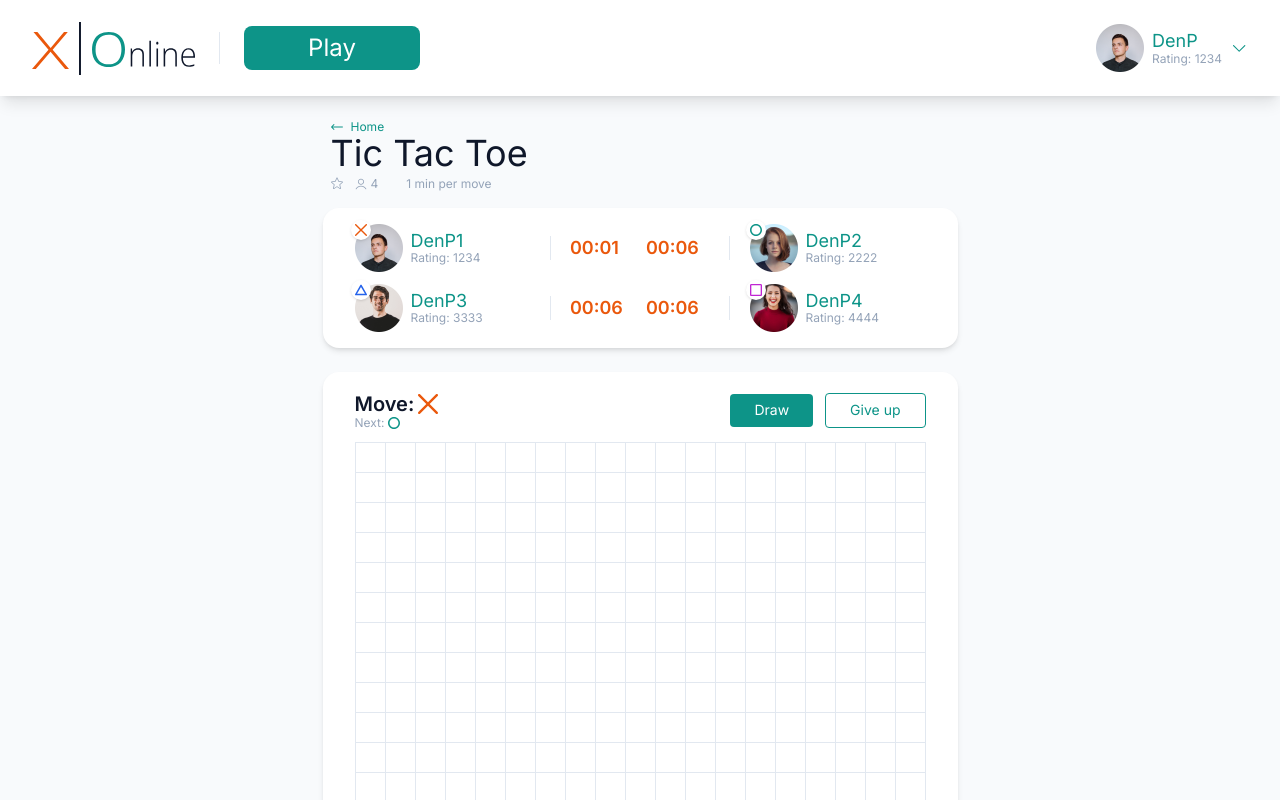
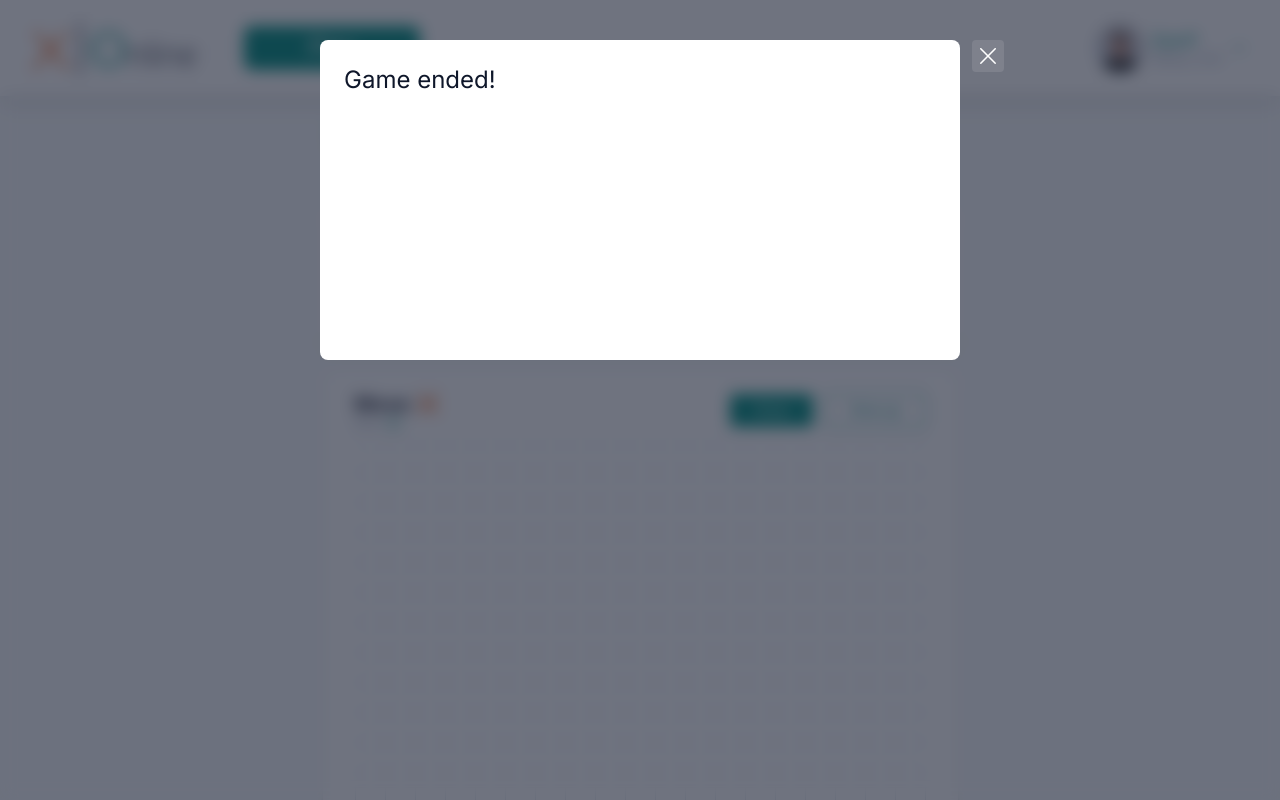
Before and after one commit to pettrushkov/tik-tak-toe-online, a Next.js app: page / in a window 1280 px wide. Shown: the top 800 px of the page. Built offline with nearby package versions, Linux system fonts and the light colour scheme; some icons are missing.

Commit message:
added ui model

```diff
--- /dev/null
+++ b/components/uikit/ui-modal.jsx
@@ -0,0 +1,78 @@
+/**
+ *
+ * @param {{
+ * width: 'md' | 'full'
+ * }} props
+ */
+
+import clsx from "clsx";
+
+export function UiModal({ width = "md", className, children }) {
+  return (
+    <div
+      className={clsx(
+        "fixed inset-0 bg-slate-900/60 backdrop-blur py-10",
+        className,
+      )}
+    >
+      <div
+        className={clsx(
+          "bg-white rounded-lg min-h-[320px] relative flex flex-col",
+          {
+            md: "max-w-[640px] w-full mx-auto",
+            full: "mx-5",
+          }[width],
+        )}
+      >
+        <button
+          className="flex items-center justify-center w-8 h-8
+									 bg-white/10 rounded  hover:bg-white/40 transition-colors
+										 absolute -right-11 top-0"
+        >
+          <CrossLightIcon className="w-4 h-4 text-white" />
+        </button>
+        {children}
+      </div>
+    </div>
+  );
+}
+
+UiModal.Header = function UiModalHeader({ children, className }) {
+  return (
+    <div className={clsx("px-6 pt-6 pb-4 text-2xl", className)}>{children}</div>
+  );
+};
+
+UiModal.Body = function UiModalBody({ children, className }) {
+  return <div className={clsx("px-6", className)}>{children}</div>;
+};
+
+UiModal.Footer = function UiModalFooter({ children, className }) {
+  return (
+    <div className={clsx("mt-auto p-6 flex gap-4 justify-end", className)}>
+      {children}
+    </div>
+  );
+};
+
+function CrossLightIcon({ className }) {
+  return (
+    <svg
+      className={className}
+      width="16"
+      height="16"
+      viewBox="0 0 16 16"
+      fill="none"
+      xmlns="http://www.w3.org/2000/svg"
+    >
+      <path
+        d="M0.781396 16.0001C0.626858 16.0001 0.475783 15.9543 0.347281 15.8685C0.218778 15.7826 0.118621 15.6606 0.0594776 15.5178C0.00033466 15.3751 -0.0151369 15.218 0.0150198 15.0664C0.0451766 14.9148 0.119607 14.7756 0.228896 14.6664L14.6664 0.228853C14.8129 0.0823209 15.0117 0 15.2189 0C15.4261 0 15.6249 0.0823209 15.7714 0.228853C15.9179 0.375385 16.0002 0.574125 16.0002 0.781353C16.0002 0.988581 15.9179 1.18732 15.7714 1.33385L1.3339 15.7714C1.26141 15.844 1.17528 15.9016 1.08047 15.9408C0.985653 15.9801 0.884016 16.0002 0.781396 16.0001Z"
+        fill="currentColor"
+      />
+      <path
+        d="M15.2189 16.0001C15.1163 16.0002 15.0146 15.9801 14.9198 15.9408C14.825 15.9016 14.7389 15.844 14.6664 15.7714L0.228896 1.33385C0.0823639 1.18732 4.30364e-05 0.988581 4.30364e-05 0.781353C4.30364e-05 0.574125 0.0823639 0.375385 0.228896 0.228853C0.375428 0.0823209 0.574168 0 0.781396 0C0.988624 0 1.18736 0.0823209 1.3339 0.228853L15.7714 14.6664C15.8807 14.7756 15.9551 14.9148 15.9853 15.0664C16.0154 15.218 16 15.3751 15.9408 15.5178C15.8817 15.6606 15.7815 15.7826 15.653 15.8685C15.5245 15.9543 15.3734 16.0001 15.2189 16.0001Z"
+        fill="currentColor"
+      />
+    </svg>
+  );
+}
--- a/pages/index.jsx
+++ b/pages/index.jsx
@@ -7,6 +7,7 @@
 } from "../components/game";
 import { Header } from "../components/header";
 import { GameSymbol } from "../components/game/game-symbol";
+import { UiModal } from "../components/uikit/ui-modal";
 
 export default function HomePage() {
   const [playersCount] = useState(4);
@@ -37,6 +38,13 @@
             <GameSymbol symbol={winnerSymbol} />
           </div>
         )}
+
+        <UiModal width="md">
+          <UiModal.Header>Game ended!</UiModal.Header>
+          <UiModal.Body></UiModal.Body>
+          <UiModal.Footer></UiModal.Footer>
+        </UiModal>
+
         <GameField
           winnerSequence={winnerSequence}
           winnerSymbol={winnerSymbol}
```
